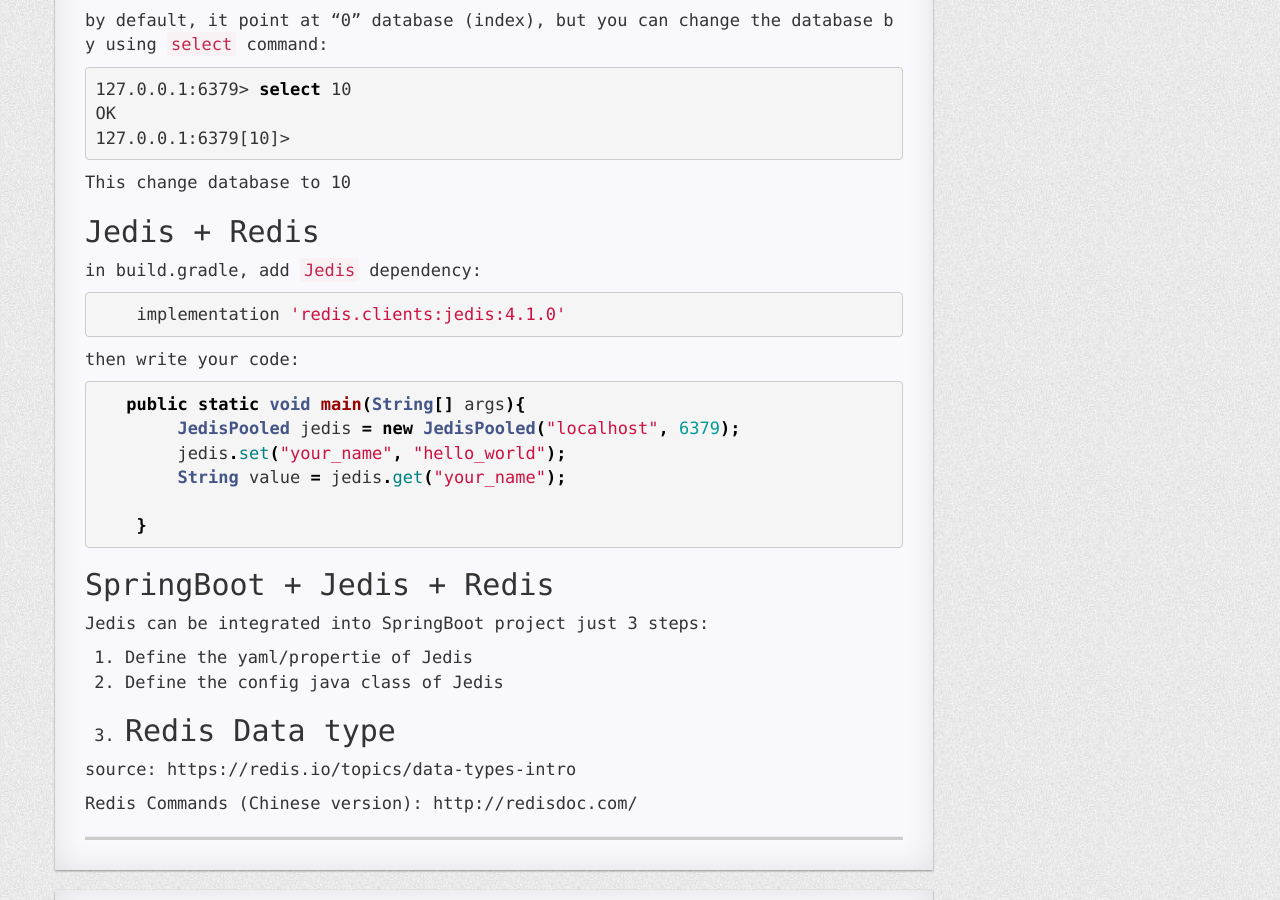
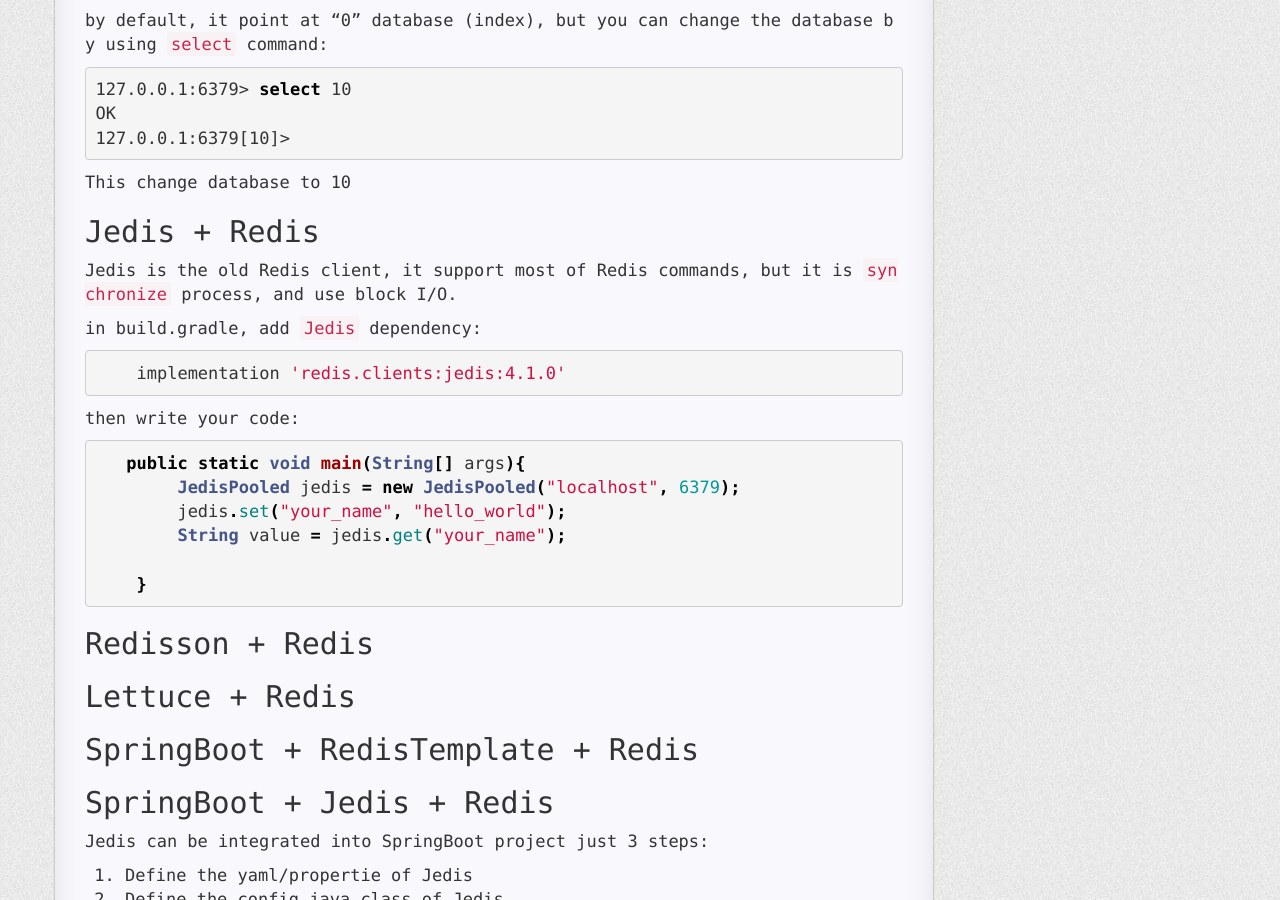
Before and after one commit to R0NGSH3N/r0ngsh3n.github.io, a Jekyll site: the page built from _posts/2022-02-15-play-with-redis.md, in a window 1280 px wide and 900 px high, scrolled down 1683 px. Built offline with Jekyll 4.4.1, drawn with Linux system fonts in a browser that asks for light colours; nearby versions of some CDN libraries; comment, search, counter and statistics services are not loaded; a style sheet for code colours, icons or effects is not loaded.

Commit message:
update the article

```diff
--- a/_posts/2022-02-15-play-with-redis.md
+++ b/_posts/2022-02-15-play-with-redis.md
@@ -94,6 +94,8 @@ This change database to 10
 
 ## Jedis + Redis
 
+Jedis is the old Redis client, it support most of Redis commands, but it is `synchronize` process, and use block I/O.
+
 in build.gradle, add `Jedis` dependency:
 
 ~~~groovy
@@ -111,6 +113,12 @@ then write your code:
     }
 ~~~
 
+## Redisson + Redis
+
+## Lettuce + Redis
+
+## SpringBoot + RedisTemplate + Redis
+
 ## SpringBoot + Jedis + Redis
 
 Jedis can be integrated into SpringBoot project just 3 steps:
```
